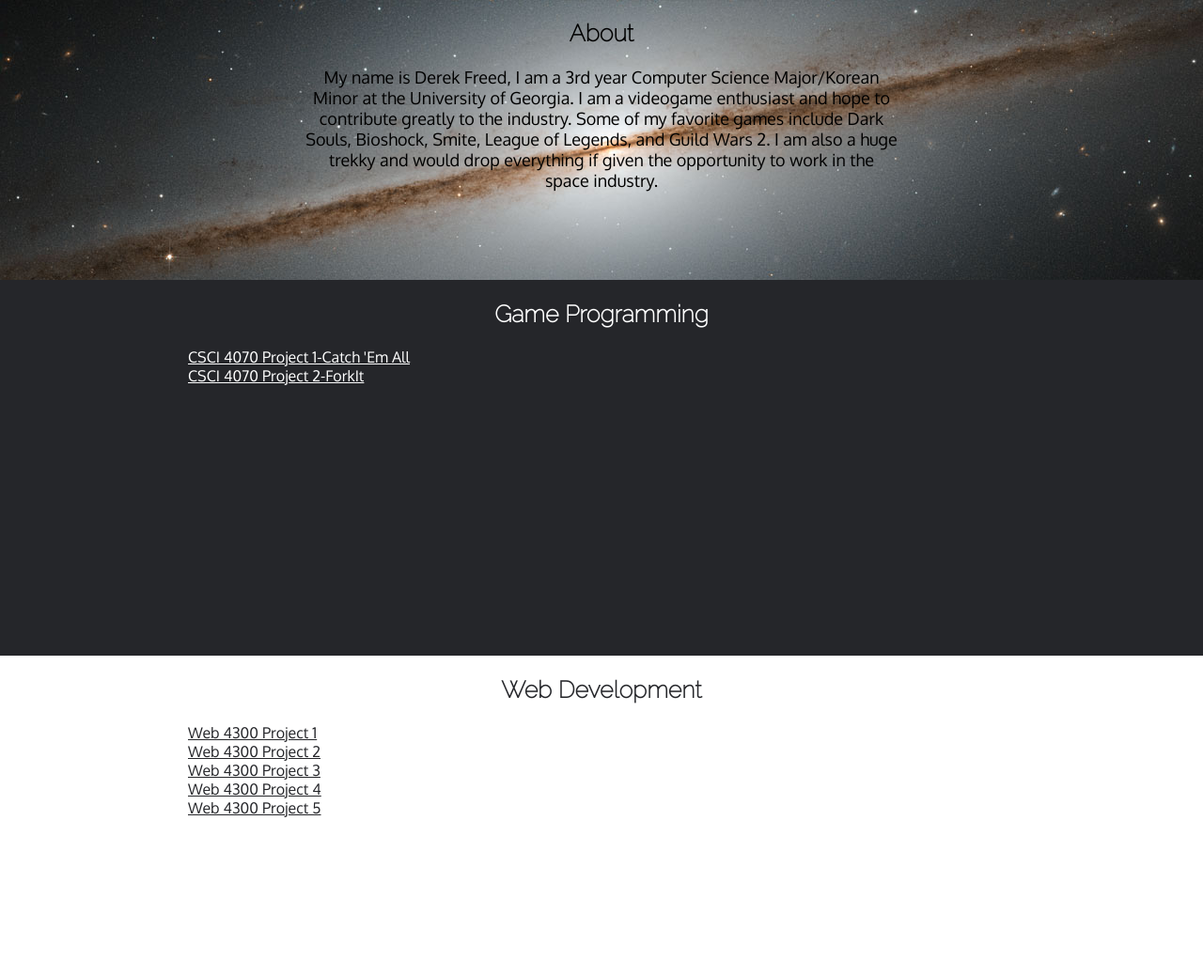
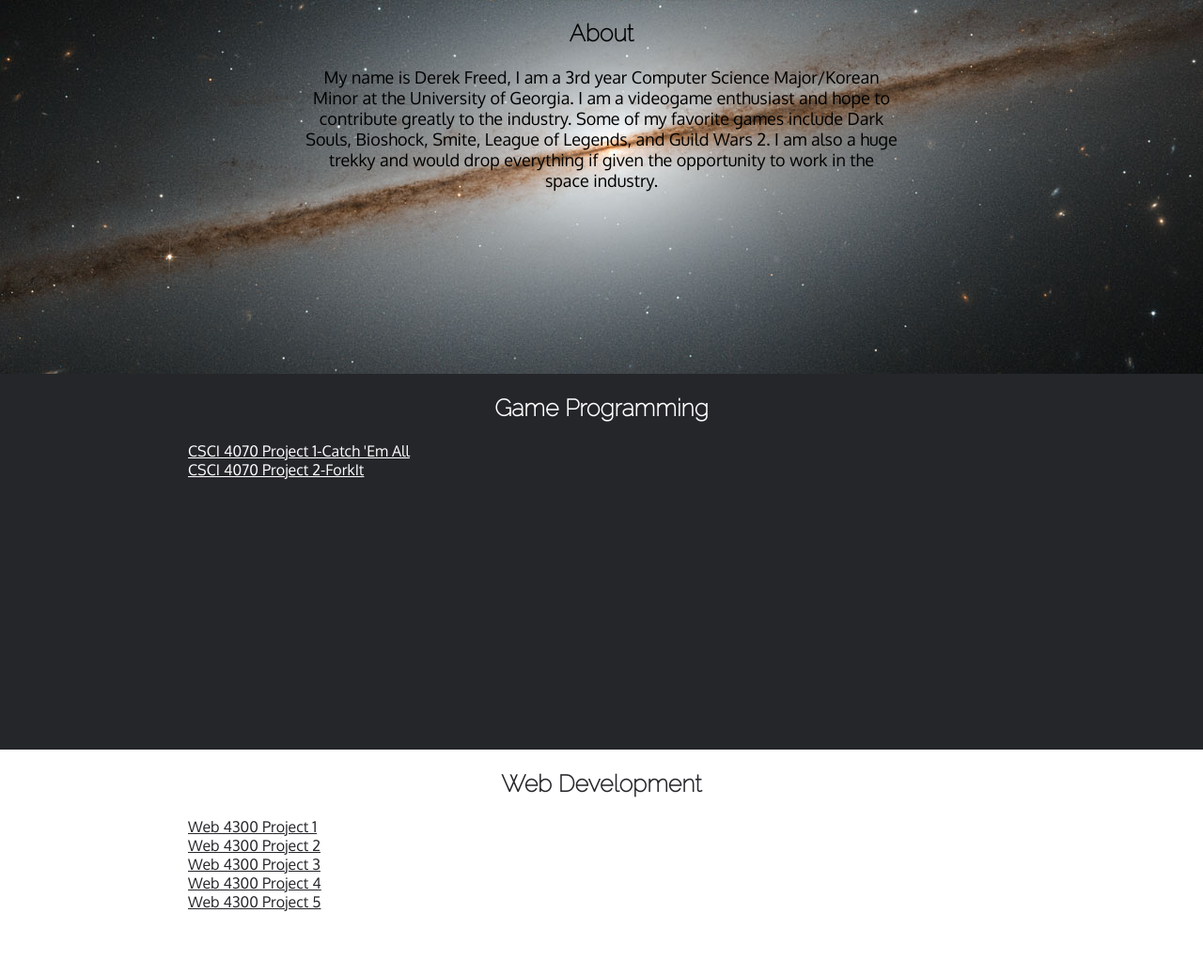
Before and after one commit to derekfreed/derekfreed.github.io, a PHP site: page / in a window 1280 px wide. Shown: the part 102-1140 px from the top of the page at 94% size. Run offline with PHP 8.4, Linux system fonts and the light colour scheme.

Commit message:
changed div margins

```diff
--- a/Derek.css
+++ b/Derek.css
@@ -76,7 +76,7 @@
 	background-color: #25262a;
 	color: #ffffff;
 	box-shadow: 5px 5px 5px #888888;
-	margin-top: 400px;
+	margin-top: 500px;
 }
 .whiteBackground{
 	background-color: #ffffff;
```
